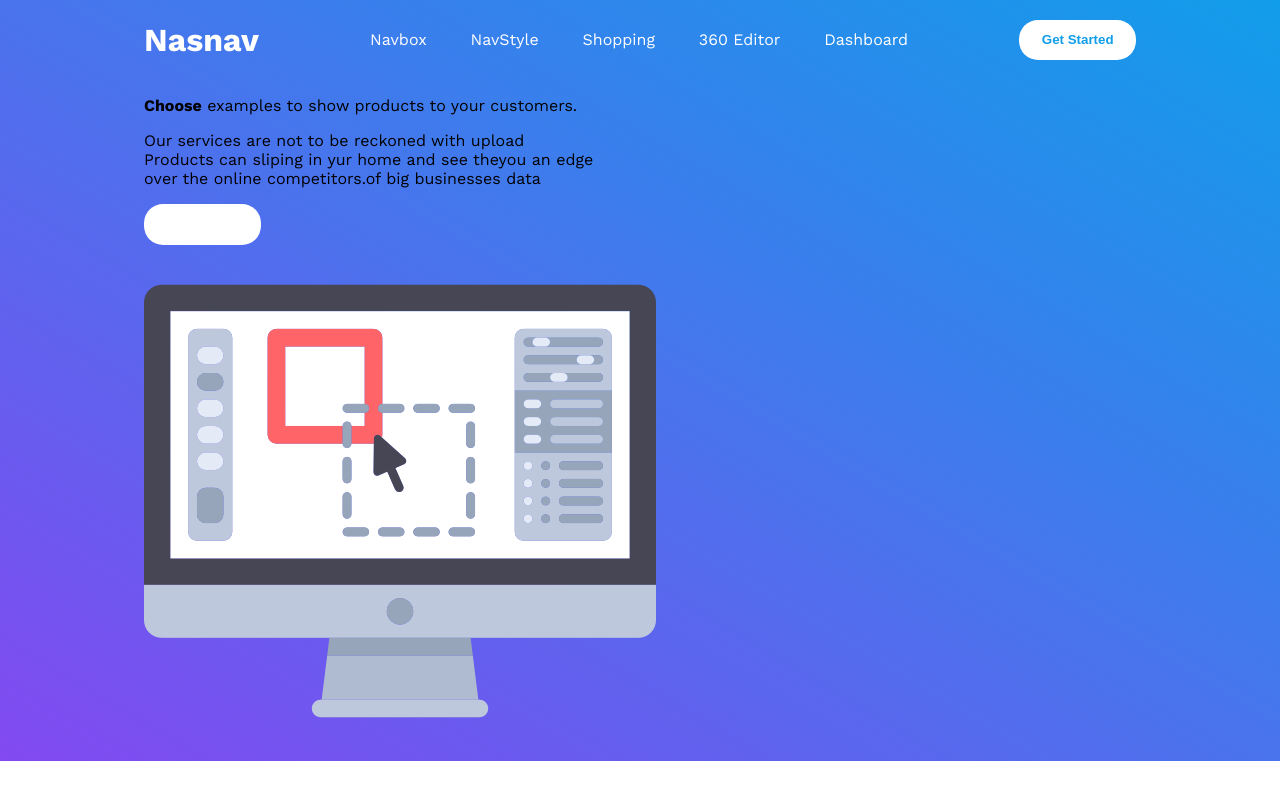
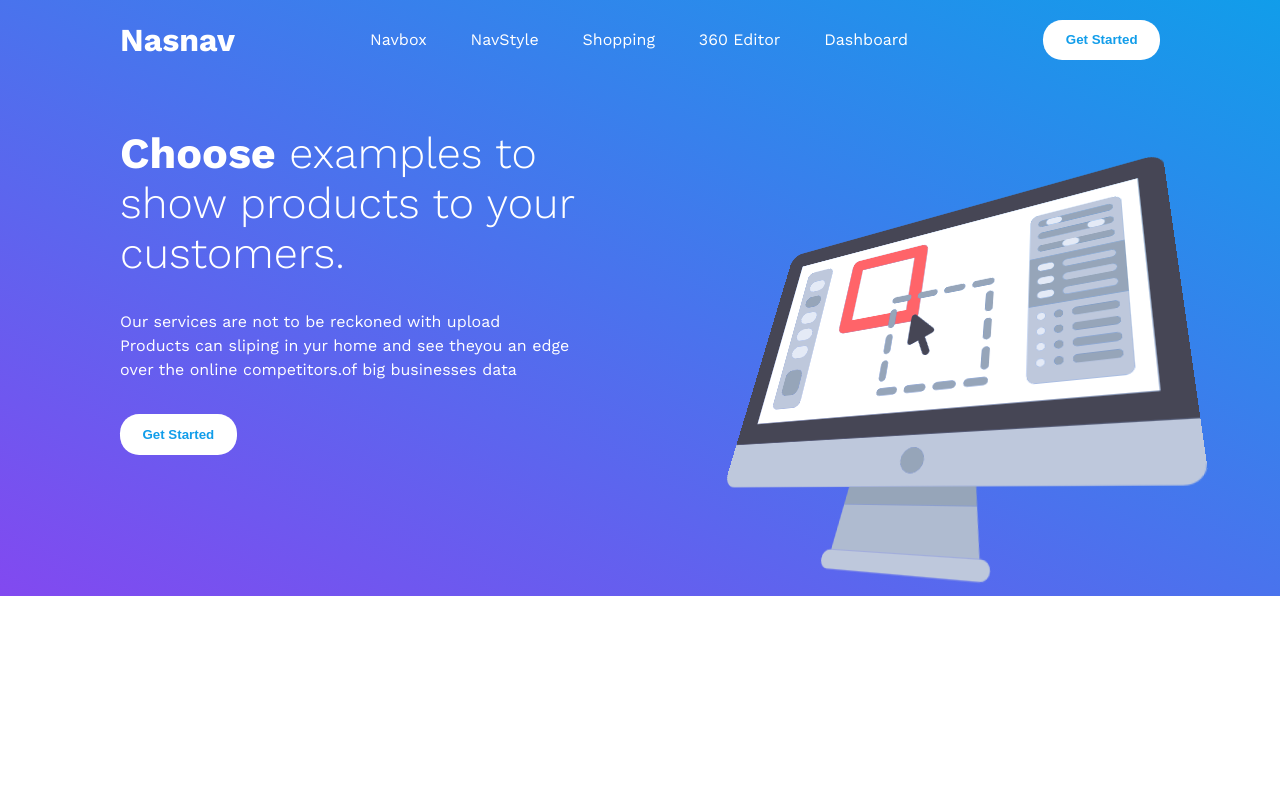
Before and after one commit to moaaz-bhnas/nasnav-mvc, a website: page index.html in a window 1280 px wide. Drawn offline with nearby package versions, Linux system fonts and the light colour scheme.

Commit message:
done header for desktop

```diff
--- a/blocks/container/container.scss
+++ b/blocks/container/container.scss
@@ -1,5 +1,5 @@
 .container {
   padding: 0 .5rem;
-  max-width: 62rem;
+  max-width: 65rem;
   margin: 0 auto;
 }
--- a/blocks/desktopNavMenu/__link/desktopNavMenu__link.scss
+++ b/blocks/desktopNavMenu/__link/desktopNavMenu__link.scss
@@ -20,13 +20,14 @@
     left: 50%;
     transform: translateX(-50%);
 
-    transition: .2s background-color;
+    transition: .2s background-color, .2s box-shadow;
   }
 
   &:hover,
   &:focus {
     &::before {
       background-color: #fff;
+      box-shadow: 0 0 10px #fff;
     }
   }
 }
--- /dev/null
+++ b/blocks/flowText/flowText.scss
@@ -0,0 +1,5 @@
+.flowText {
+  color: #fff;
+  font-size: 2.7rem;
+  font-weight: 300;
+}
--- /dev/null
+++ b/blocks/header/__intro/header__intro.scss
@@ -0,0 +1,8 @@
+.header__intro {
+  display: inline-block;
+
+  vertical-align: top;
+
+  width: 50%;
+  margin-right: -.4rem;
+}
--- /dev/null
+++ b/blocks/header/__laptop/header__laptop.scss
@@ -0,0 +1,8 @@
+.header__laptop {
+  display: inline-block;
+
+  vertical-align: top;
+
+  width: 45%;
+  margin-left: 5%;
+}
--- /dev/null
+++ b/blocks/header/__logoAndNavbarContainer/header__logoAndNavbarContainer.scss
@@ -0,0 +1,3 @@
+.header__logoAndNavbarContainer {
+  margin-bottom: 3rem;
+}
--- a/blocks/header/header.scss
+++ b/blocks/header/header.scss
@@ -4,4 +4,6 @@
       to top right,
       #8249F0, #119DEA
     );
+
+  // perspective: 500px;
 }
--- /dev/null
+++ b/blocks/intro/__flowText/intro__flowText.scss
@@ -0,0 +1,3 @@
+.intro__flowText {
+  margin: 0;
+}
--- /dev/null
+++ b/blocks/intro/__serviceDescription/intro__serviceDescription.scss
@@ -0,0 +1,3 @@
+.intro__serviceDescription {
+  margin: 2rem 0;
+}
--- /dev/null
+++ b/blocks/intro/intro.scss
@@ -0,0 +1,5 @@
+.intro {
+  display: inline-block;
+
+  width: 50%;
+}
--- /dev/null
+++ b/blocks/laptop/laptop.scss
@@ -0,0 +1,3 @@
+.laptop {
+  transform: perspective(500px) rotate3d(1, -1, 0, 40deg);
+}
--- /dev/null
+++ b/blocks/serviceDescription/serviceDescription.scss
@@ -0,0 +1,4 @@
+.serviceDescription {
+  color: #fff;
+  line-height: 1.5;
+}
--- a/css/style.css
+++ b/css/style.css
@@ -24,7 +24,7 @@
 
 .container {
   padding: 0 .5rem;
-  max-width: 62rem;
+  max-width: 65rem;
   margin: 0 auto; }
 
 .desktopNavbar {
@@ -33,11 +33,23 @@
     .desktopNavbar {
       display: inline-block; } }
 
+.flowText {
+  color: #fff;
+  font-size: 2.7rem;
+  font-weight: 300; }
+
 .header {
   background-image: linear-gradient(to top right, #8249F0, #119DEA); }
 
 .image {
   max-width: 100%; }
+
+.intro {
+  display: inline-block;
+  width: 50%; }
+
+.laptop {
+  transform: perspective(500px) rotate3d(1, -1, 0, 40deg); }
 
 .list {
   list-style: none;
@@ -65,6 +77,10 @@
   @media screen and (min-width: 55.5rem) {
     .menuButton {
       display: none; } }
+
+.serviceDescription {
+  color: #fff;
+  line-height: 1.5; }
 
 .sidebar {
   text-align: left;
@@ -113,9 +129,31 @@
     top: 0;
     left: 50%;
     transform: translateX(-50%);
-    transition: .2s background-color; }
+    transition: .2s background-color, .2s box-shadow; }
   .desktopNavMenu__link:hover::before, .desktopNavMenu__link:focus::before {
-    background-color: #fff; }
+    background-color: #fff;
+    box-shadow: 0 0 10px #fff; }
+
+.header__intro {
+  display: inline-block;
+  vertical-align: top;
+  width: 50%;
+  margin-right: -.4rem; }
+
+.header__laptop {
+  display: inline-block;
+  vertical-align: top;
+  width: 45%;
+  margin-left: 5%; }
+
+.header__logoAndNavbarContainer {
+  margin-bottom: 3rem; }
+
+.intro__flowText {
+  margin: 0; }
+
+.intro__serviceDescription {
+  margin: 2rem 0; }
 
 .logoAndNavbarContainer__callToActionButton {
   margin-top: 1.23rem;
--- a/index.html
+++ b/index.html
@@ -5,14 +5,14 @@
   <meta name="viewport" content="width=device-width, initial-scale=1.0">
   <meta http-equiv="X-UA-Compatible" content="ie=edge">
   <link rel='shortcut icon' type='image/x-icon' href='/favicon.ico' />
-  <link href="https://fonts.googleapis.com/css?family=Work+Sans:400,500,700,800" rel="stylesheet">
+  <link href="https://fonts.googleapis.com/css?family=Work+Sans:300,400,500,700,800" rel="stylesheet">
   <link rel="stylesheet" href="css/style.css">
   <title>Nasnav</title>
 </head>
 <body class="body" data-noscroll="false">
   <header class="header" role="banner">
     <div class="container">
-      <div class="logoAndNavbarContainer">
+      <div class="logoAndNavbarContainer header__logoAndNavbarContainer">
         <h1 class="logo logoAndNavbarContainer__logo">Nasnav</h1>
 
         <button class="menuButton logoAndNavbarContainer__menuButton" aria-pressed="false" aria-expanded="false" aria-controls="sidebar">
@@ -70,19 +70,19 @@
         <button class="callToActionButton callToActionButton_color_white logoAndNavbarContainer__callToActionButton">Get Started</button>
       </div>
 
-      <div class="intro">
-        <p class="flowText">
+      <div class="intro header__intro">
+        <p class="flowText intro__flowText">
           <strong>Choose</strong> examples to show products to your customers.
         </p>
-        <p class="serviceDesc">
+        <p class="serviceDescription intro__serviceDescription">
           Our services are not to be reckoned with upload <br>
           Products can sliping in yur home and see theyou an edge <br>
           over the online competitors.of big businesses data
         </p>
-        <button class="callToActionButton">Get Started</button>
+        <button class="callToActionButton callToActionButton_color_white">Get Started</button>
       </div>
 
-      <img src="image/computer.png" alt="Laptop">
+      <img class="image laptop header__laptop" src="image/computer.png" alt="Laptop">
     </div>
   </header>
 
```
